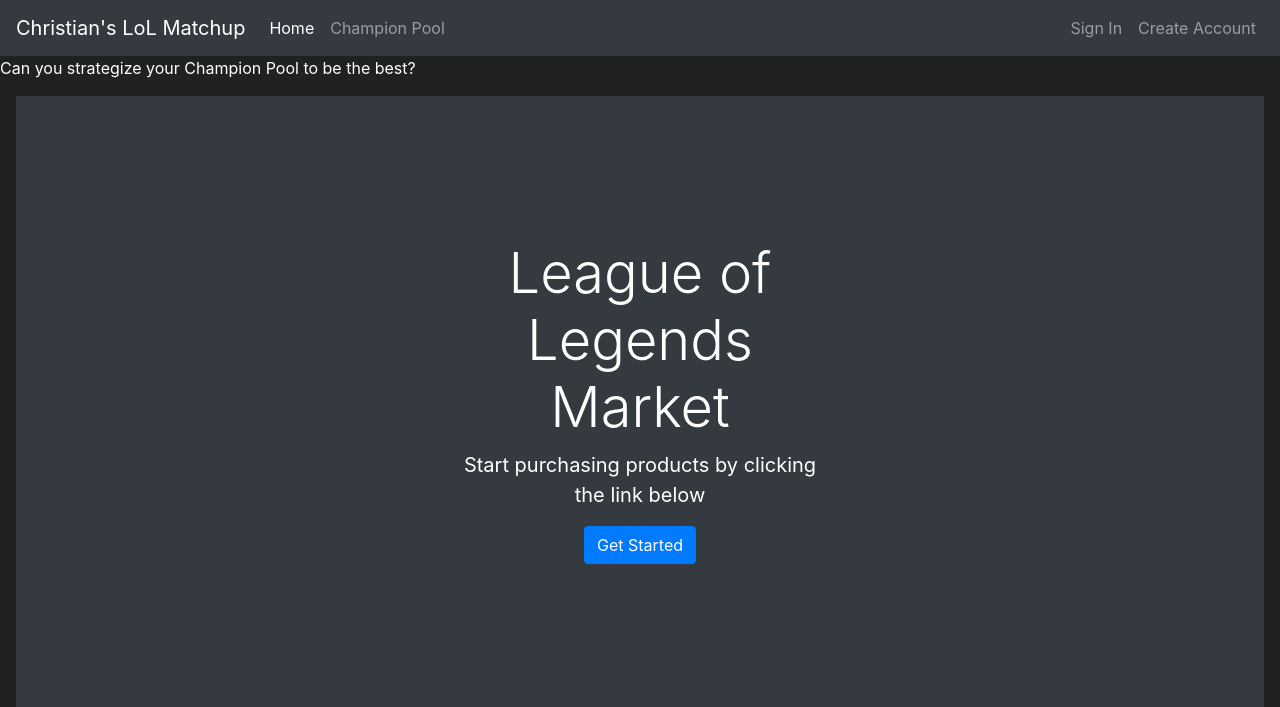
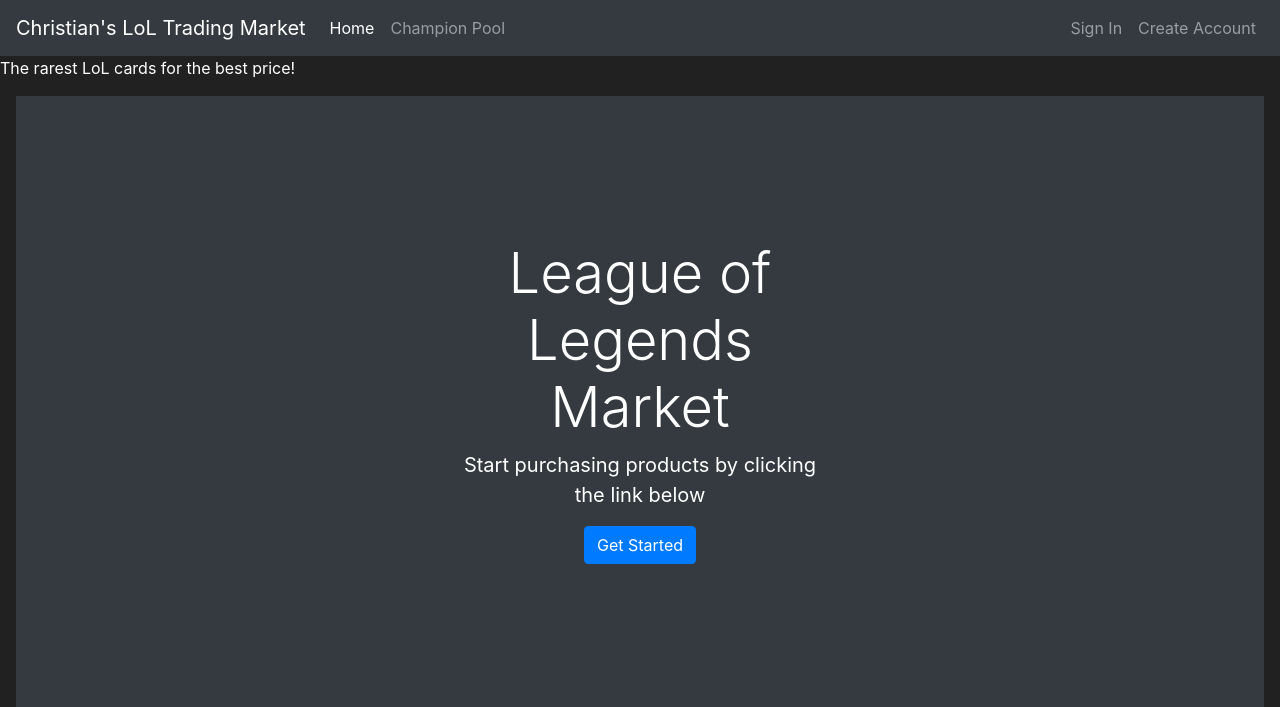
Before and after one commit to byaskew3/Flask-Landing-Page, a Flask app: page / in a window 1280 px wide. Shown: the top 707 px of the page. Run offline with Flask 2, Linux system fonts and the light colour scheme; some libraries are stand-ins or nearby versions.

Commit message:
small adjustments to title

```diff
--- a/Flask/market/templates/base.html
+++ b/Flask/market/templates/base.html
@@ -14,7 +14,7 @@
    <body>
       <!-- Navbar  -->
       <nav class="navbar navbar-expand-md navbar-dark bg-dark">
-        <a class="navbar-brand" href="#">Christian's LoL Matchup</a>
+        <a class="navbar-brand" href="#">Christian's LoL Trading Market</a>
         <button class="navbar-toggler" type="button" data-toggle="collapse" data-target="#navbarNav">
           <span class="navbar-toggler-icon"></span>
         </button>
--- a/Flask/market/templates/home.html
+++ b/Flask/market/templates/home.html
@@ -1,10 +1,10 @@
 {% extends 'base.html' %}
 {% block title %}
-    LoL Matchup
+    LoL Trading Market
 {% endblock %}
 
 {% block content %}
-    Can you strategize your Champion Pool to be the best?
+    The rarest LoL cards for the best price!
     <div class="position-relative overflow-hidden p-3 p-md-5 m-md-3 text-center bg-dark" style="color:white">
         <div class="col-md-5 p-lg-5 mx-auto my-5">
             <h1 class="display-4 font-weight-no rmal">League of Legends Market</h1>
```
Also changed, not shown: Flask/market/market.db.
